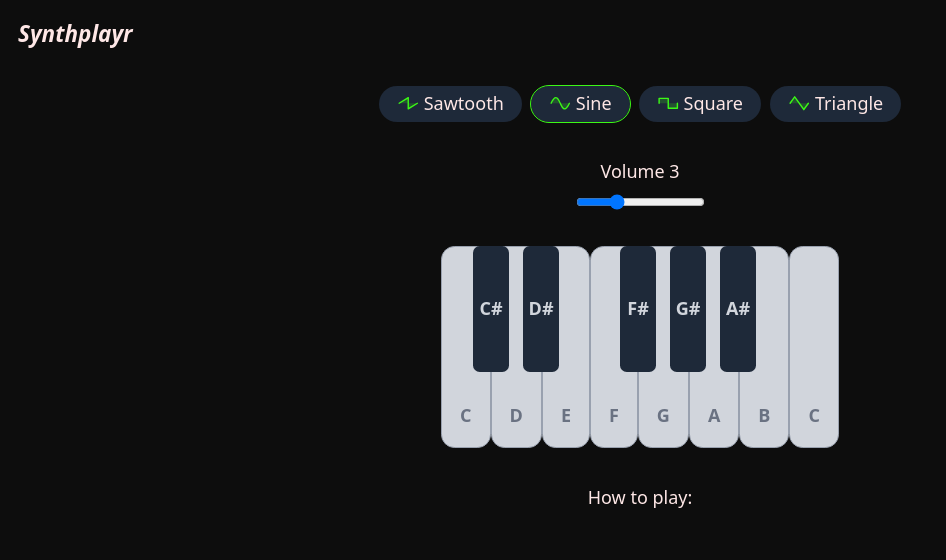
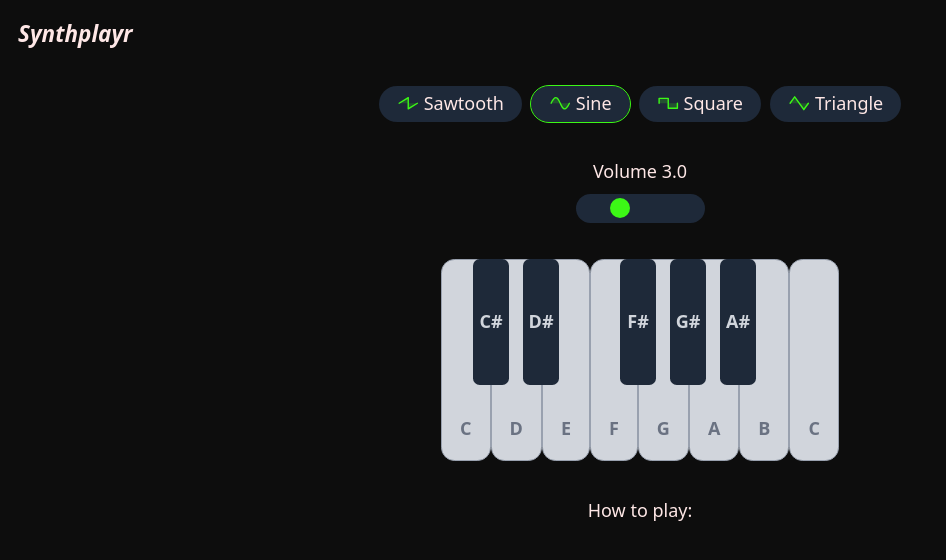
Before and after one commit to jonte265/synth-playr, a React (Vite) app: page / in a window 1280 px wide. Shown: the top 560 px of the page, without its empty margins (0-946 px from the left). Built offline with nearby package versions, Linux system fonts and the light colour scheme.

Commit message:
css input range

```diff
--- a/src/App.tsx
+++ b/src/App.tsx
@@ -252,7 +252,7 @@ function App() {
           />
         </div>
         <div className='flex flex-col justify-center items-center gap-2'>
-          <label htmlFor='volume'>Volume {Math.round(selVolume * 10)}</label>
+          <label htmlFor='volume'>Volume {(selVolume * 10).toFixed(1)}</label>
           <input
             type='range'
             name='volume'
@@ -264,7 +264,7 @@ function App() {
             onChange={(e) => handleVolume(e.target.value)}
           />
         </div>
-        <div className='relative flex'>
+        <div className='relative flex '>
           {whiteKeys.map((key, index) => (
             <button
               key={`white-${key.note}-${index}`}
--- a/src/index.css
+++ b/src/index.css
@@ -80,3 +80,33 @@ button {
 html {
   font-size: 18px;
 }
+
+/* Reset input range style */
+input[type='range'] {
+  -webkit-appearance: none;
+  appearance: none;
+  width: 100%;
+  background: transparent;
+}
+
+/* Style track behind */
+input[type='range']::-webkit-slider-runnable-track {
+  background: var(--color-gray-800);
+  border-radius: 2rem;
+  padding: 0.25rem;
+}
+
+/* Style circle */
+input[type='range']::-webkit-slider-thumb {
+  -webkit-appearance: none;
+  width: 20px;
+  height: 20px;
+
+  background: var(--color-accent);
+  border-radius: 50%;
+  cursor: pointer;
+}
+
+input[type='range']::-webkit-slider-thumb:hover {
+  background: var(--color-accent-600);
+}
```
